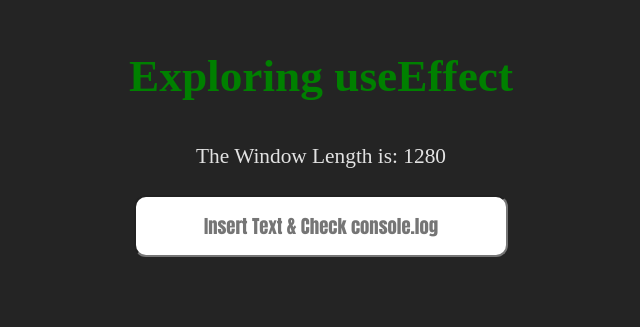
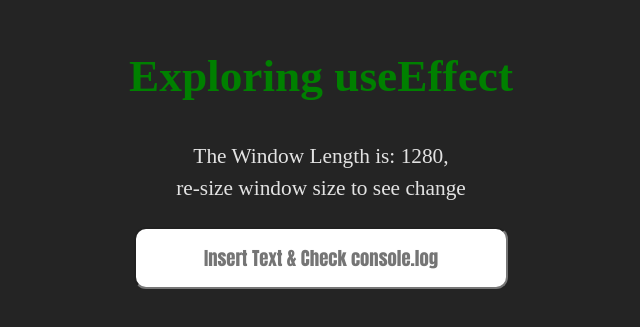
Before and after one commit to Davonne007-TX/React-Exploring-useEffect, a React (Vite) app in the folder learning-more-react-concepts/: page / in a window 1280 px wide. Shown: the part 237-564 px from the top of the page, without its empty margins (319-959 px from the left). Built offline with nearby package versions, Linux system fonts and the light colour scheme; a web font is replaced by a local one.

Commit message:
adding a sentence

```diff
--- a/learning-more-react-concepts/src/App.jsx
+++ b/learning-more-react-concepts/src/App.jsx
@@ -37,7 +37,7 @@ function App() {
     <>
     <center className="window-container">
       <h1>Exploring useEffect</h1>
-      <p>The Window Length is: {windowWidth} </p>
+      <p>The Window Length is: {windowWidth}, <br/> re-size window size to see change </p>
 
       <input
       value={name}
```
